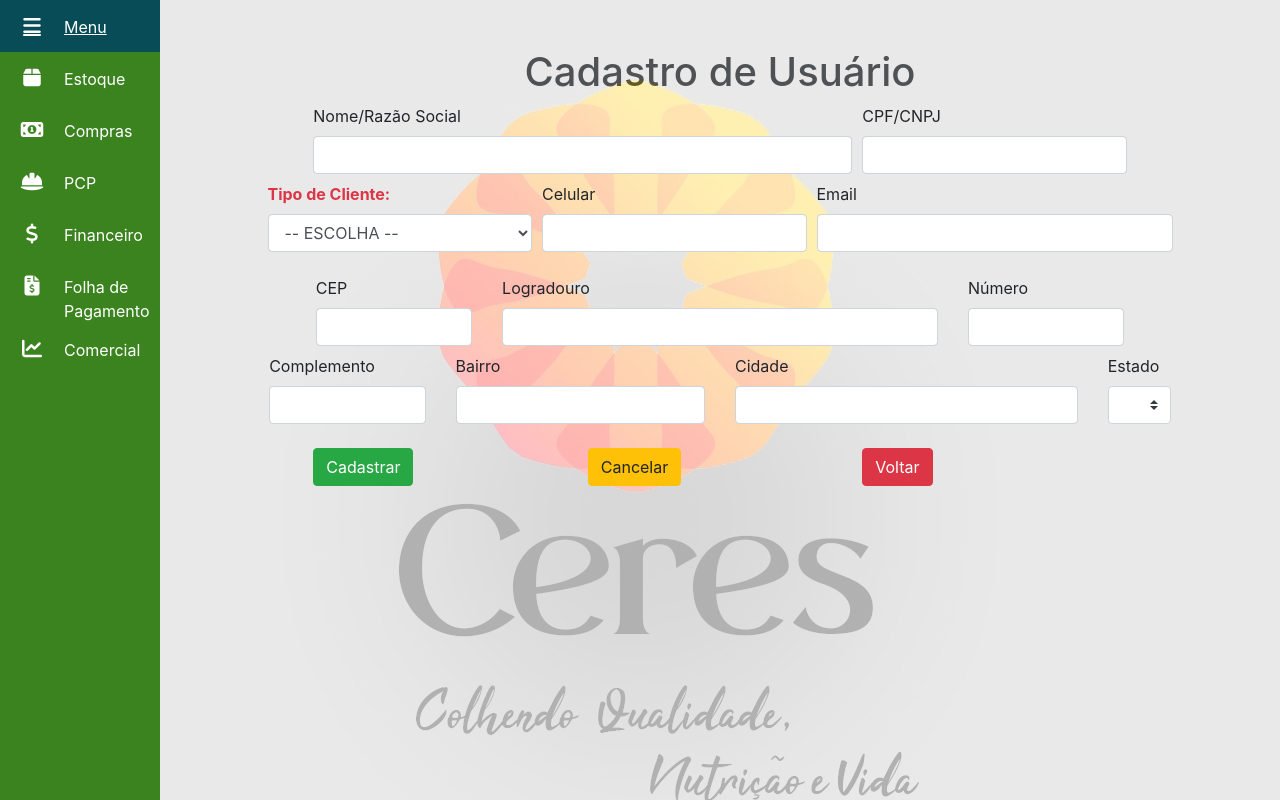
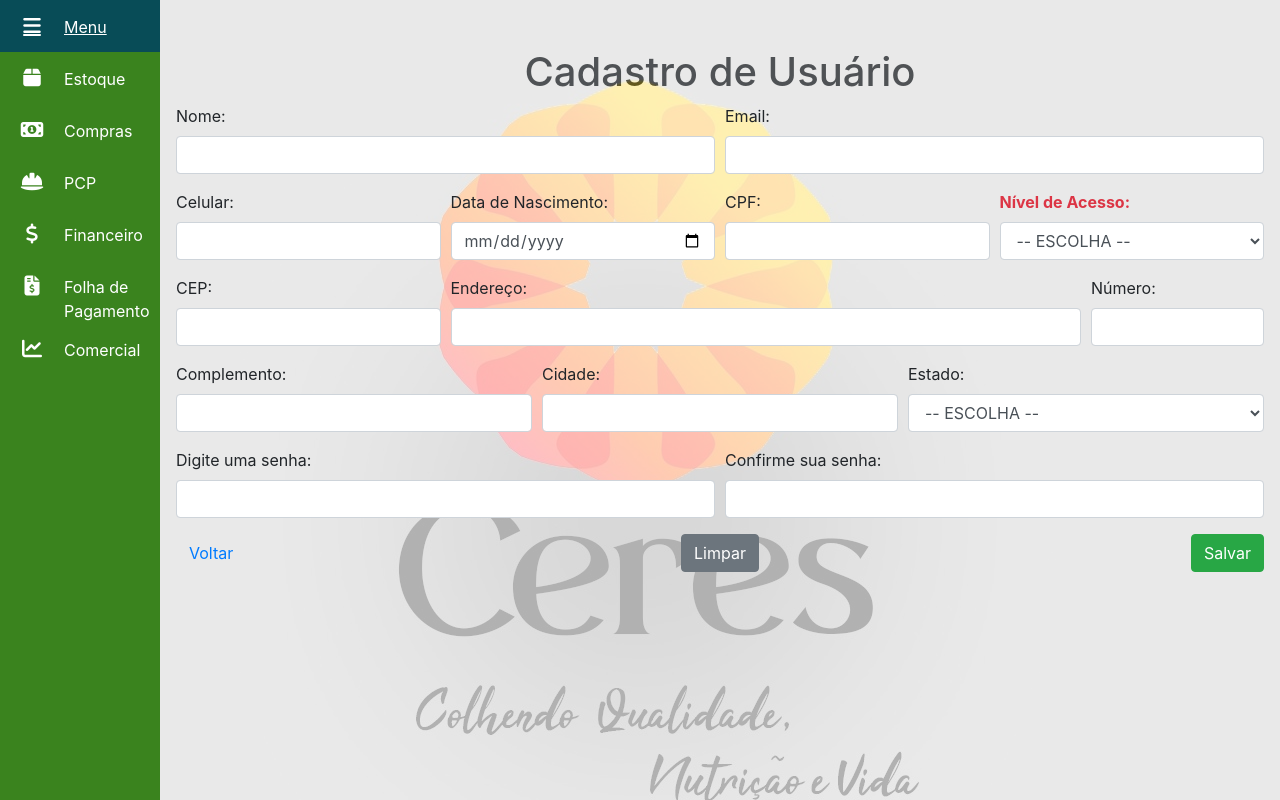
Before and after one commit to LucasTotino/pi_gandara, a PHP site: page /compras/cadUsuario.php in a window 1280 px wide. Run offline with PHP 8.4, Linux system fonts and the light colour scheme; lists and menus that the app fills with data are empty; some libraries are stand-ins or nearby versions.

Commit message:
tela de login teste e atualização das telas de compras

```diff
--- a/compras/cadUsuario.php
+++ b/compras/cadUsuario.php
@@ -1,24 +1,34 @@
 <?php
-if (isset($_POST['submit'])) {
+//require '../utils/conexao.php';
+// Verifica se veio um id na URL
+$id = isset($_GET['id']) ? $_GET['id'] : false;
+$cor = ($id) ? "btn-warning" : "btn-success";
+// Caso tenha um ID faz A busca do Usuario no BD
+if ($id) {
+    $sql = "SELECT * FROM usuarios WHERE id_usuario=?;";
+    $stmt = $conn->prepare($sql);
+    // Troca o ? pelo ID que veio na URL
+    $stmt->bind_param("i", $id);
+    $stmt->execute();
 
-    // Iniciando conexao
-    include_once('../funcoes/conexao.php');
+    $dados = $stmt->get_result();
 
-    // Variaveis principais
-    $nome = $_POST['nome'];
-    $cpf = $_POST['cpf'];
-    $nascimento = $_POST['nascimento'];
-    $celular = $_POST['celular'];
-    $email = $_POST['email'];
-    $cep = $_POST['cep'];
-    $logradouro = $_POST['logradouro'];
-    $numLogradouro = $_POST['numLogradouro'];
-    $complemento = $_POST['complemento'];
-    $bairro = $_POST['bairro'];
-    $cidade = $_POST['cidade'];
-    $estado = $_POST['estado'];
-    $senha = $_POST['senha'];
-    $qualificacao = $_POST['qualificacao'];
+    // Verifica se encontrou o usuario ou se ele existe no BD
+    if ($dados->num_rows > 0) {
+        // Coloca os dados do usuário em uma variavel como array
+        $user = $dados->fetch_assoc();
+    } else {
+        // Se não encontrou um usuario retorna para a página anterior.
+?>
+
+        <script>
+            history.back();
+        </script>
+<?php
+    }
+
+    //Como converter data do JP para PT-BR
+
 }
 ?>
 <!doctype html>
@@ -61,99 +71,143 @@ if (isset($_POST['submit'])) {
             }
             ?>
 
-            <form action="/onstudies/usuarios/iu_usuario.php" method="POST"><!-- Inicio Formulário -->
-                <div class="form-group">
-                    <!-- Nome, CPF e Data Nascimento -->
-                    <div class="form-row justify-content-center mt-2">
-                        <div class="col-sm-6">
-                            <label for="nome">Nome/Razão Social</label>
-                            <input type="text" class="form-control" id="nome" name="nome">
+<form id="userForm" action="/site-pi/bd/bd-usuario.php" method="POST">
+                    <input type="hidden" id="id_usuario" name="id_usuario" value="<?= isset($_GET['id']) ? $_GET['id'] : null ?>">
+                    <input type="hidden" name="acao" id="acao" value="<?= isset($_GET['id']) ? "ALTERAR" : "INCLUIR" ?>">
+                    <div class="form-row">
+                        <div class="form-group col-sm-6">
+                            <label for="nome">Nome:</label>
+                            <input type="text" class="form-control" id="nome" name="nome" required
+                            value="<?= ($id) ? $user['nome'] : null ?>">
                         </div>
-                        <div class="col-sm-3">
-                            <label for="cpf">CPF/CNPJ</label>
-                            <input type="text" class="form-control" id="cpf" name="cpf" maxlength="14" onkeypress="mascara('###.###.###-##', this)">
+                        <div class="form-group col-sm-6">
+                            <label for="email">Email:</label>
+                            <input type="email" class="form-control" id="email" name="email"
+                            value="<?= ($id) ? $user['email'] : null ?>">
+                        </div>
+                    </div>
+                    <div class="form-row">
+                        <div class="form-group col-sm-3">
+                            <label for="celular">Celular:</label>
+                            <input type="tel" class="form-control" id="celular" name="celular"
+                            value="<?= ($id) ? $user['celular'] : null ?>">
+                        </div>
+                        <div class="form-group col-sm-3">
+                            <label for="data_nascimento">Data de Nascimento:</label>
+                            <input type="date" class="form-control" id="data_nascimento" name="data_nascimento"
+                            value="<?= ($id) ? $user['data_nascimento'] : null ?>">
+                        </div>
+                        <div class="form-group col-sm-3">
+                            <label for="cpf">CPF:</label>
+                            <input type="tel" class="form-control" id="cpf" name="cpf"
+                            value="<?= ($id) ? $user['cpf'] : null ?>">
+                        </div>
+                        <div class="form-group col-sm-3">
+                            <label for="nivel_acesso" class="text-danger font-weight-bold">Nível de Acesso:</label>
+                            <select class="form-control" id="nivel_acesso" name="nivel_acesso">
+                                <option value=""> -- ESCOLHA -- </option>
+                                <option <?= (isset($_GET['id']) && $user['nivel_acesso'] == 1) ? "selected" : null ?>
+                                value="1">Usuário</option>
+                                <option <?= (isset($_GET['id']) && $user['nivel_acesso'] == 0) ? "selected" : null ?>
+                                value="0">Administrador</option>
+                            </select>
+                        </div>
+                    </div>
+                    <div class="form-row">
+                        <div class="form-group col-sm-3">
+                            <label for="cep">CEP:</label>
+                            <input type="text" class="form-control" id="cep" name="cep"
+                            value="<?= ($id) ? $user['cep'] : null ?>">
+                        </div>
+                        <div class="form-group col-sm-7">
+                            <label for="endereco">Endereço:</label>
+                            <input type="text" class="form-control" id="endereco" name="endereco"
+                            value="<?= ($id) ? $user['endereco'] : null ?>">
+                        </div>
+                        <div class="form-group col-sm-2">
+                            <label for="numero">Número:</label>
+                            <input type="text" class="form-control" id="numero" name="numero"
+                            value="<?= ($id) ? $user['numero'] : null ?>">
+                        </div>
+
+                    </div>
+
+                    <div class="form-row">
+                        <div class="form-group col-sm-4">
+                            <label for="complemento">Complemento:</label>
+                            <input type="text" class="form-control" id="complemento" name="complemento"
+                            value="<?= ($id) ? $user['complemento'] : null ?>">
+                        </div>
+                        <div class="form-group col-sm-4">
+                            <label for="cidade">Cidade:</label>
+                            <input type="text" class="form-control" id="cidade" name="cidade"
+                            value="<?= ($id) ? $user['cidade'] : null ?>">
+                        </div>
+                        <div class="form-group col-sm-4">
+                            <label for="estado">Estado:</label>
+                            <select class="form-control" id="estado" name="estado">
+                                <option value=""> -- ESCOLHA -- </option>
+                                <option <?= (isset($_GET['id']) && $user['estado'] == "AC") ? "selected" : null ?> value="AC">Acre</option>
+                                <option <?= (isset($_GET['id']) && $user['estado'] == "AL") ? "selected" : null ?> value="AL">Alagoas</option>
+                                <option <?= (isset($_GET['id']) && $user['estado'] == "AP") ? "selected" : null ?> value="AP">Amapá</option>
+                                <option <?= (isset($_GET['id']) && $user['estado'] == "AM") ? "selected" : null ?> value="AM">Amazonas</option>
+                                <option <?= (isset($_GET['id']) && $user['estado'] == "BA") ? "selected" : null ?> value="BA">Bahia</option>
+                                <option <?= (isset($_GET['id']) && $user['estado'] == "CE") ? "selected" : null ?> value="CE">Ceará</option>
+                                <option <?= (isset($_GET['id']) && $user['estado'] == "DF") ? "selected" : null ?> value="DF">Distrito Federal</option>
+                                <option <?= (isset($_GET['id']) && $user['estado'] == "ES") ? "selected" : null ?> value="ES">Espírito Santo</option>
+                                <option <?= (isset($_GET['id']) && $user['estado'] == "GO") ? "selected" : null ?> value="GO">Goiás</option>
+                                <option <?= (isset($_GET['id']) && $user['estado'] == "MA") ? "selected" : null ?> value="MA">Maranhão</option>
+                                <option <?= (isset($_GET['id']) && $user['estado'] == "MT") ? "selected" : null ?> value="MT">Mato Grosso</option>
+                                <option <?= (isset($_GET['id']) && $user['estado'] == "MS") ? "selected" : null ?> value="MS">Mato Grosso do Sul</option>
+                                <option <?= (isset($_GET['id']) && $user['estado'] == "MG") ? "selected" : null ?> value="MG">Minas Gerais</option>
+                                <option <?= (isset($_GET['id']) && $user['estado'] == "PA") ? "selected" : null ?> value="PA">Pará</option>
+                                <option <?= (isset($_GET['id']) && $user['estado'] == "PB") ? "selected" : null ?> value="PB">Paraíba</option>
+                                <option <?= (isset($_GET['id']) && $user['estado'] == "PR") ? "selected" : null ?> value="PR">Paraná</option>
+                                <option <?= (isset($_GET['id']) && $user['estado'] == "PE") ? "selected" : null ?> value="PE">Pernambuco</option>
+                                <option <?= (isset($_GET['id']) && $user['estado'] == "PI") ? "selected" : null ?> value="PI">Piauí</option>
+                                <option <?= (isset($_GET['id']) && $user['estado'] == "RJ") ? "selected" : null ?> value="RJ">Rio de Janeiro</option>
+                                <option <?= (isset($_GET['id']) && $user['estado'] == "RN") ? "selected" : null ?> value="RN">Rio Grande do Norte</option>
+                                <option <?= (isset($_GET['id']) && $user['estado'] == "RS") ? "selected" : null ?> value="RS">Rio Grande do Sul</option>
+                                <option <?= (isset($_GET['id']) && $user['estado'] == "RO") ? "selected" : null ?> value="RO">Rondônia</option>
+                                <option <?= (isset($_GET['id']) && $user['estado'] == "RR") ? "selected" : null ?> value="RR">Roraima</option>
+                                <option <?= (isset($_GET['id']) && $user['estado'] == "SC") ? "selected" : null ?> value="SC">Santa Catarina</option>
+                                <option <?= (isset($_GET['id']) && $user['estado'] == "SP") ? "selected" : null ?> value="SP">São Paulo</option>
+                                <option <?= (isset($_GET['id']) && $user['estado'] == "SE") ? "selected" : null ?> value="SE">Sergipe</option>
+                                <option <?= (isset($_GET['id']) && $user['estado'] == "TO") ? "selected" : null ?> value="TO">Tocantins</option>
+                            </select>
+                        </div>
+
+                    </div>
+
+                    <div class="form-row">
+                        <div class="col-sm-6 form-group">
+                            <label for="senha">Digite uma senha:</label>
+                            <input type="password" name="senha" id="senha" class="form-control text-center"
+                            <?= (isset($_GET['id'])) ? null : "required" ?> >
+
+                        </div>
+                        <div class="col-sm-6 form-group">
+                            <label for="confirma_senha">Confirme sua senha:</label>
+                            <input type="password" name="confirma_senha" id="confirma_senha" class="form-control text-center"
+                            <?= (isset($_GET['id'])) ? null : "" ?>>
                         </div>
                     </div>
 
-                    <!-- Celular e Email -->
-                    <div class="form-row justify-content-center mt-2">
-                        <div class="form-group col-sm-3">
-                            <label for="nivel_acesso" class="text-danger font-weight-bold">Tipo de Cliente:</label>
-                            <select class="form-control" id="nivel_acesso" name="nivel_acesso">
-                                <option value=""> -- ESCOLHA -- </option>
-                                <option <?= (isset($_GET['id']) && $user['nivel_acesso'] == 1) ? "selected" : null ?>
-                                    value="1">Pessoa Física</option>
-                                <option <?= (isset($_GET['id']) && $user['nivel_acesso'] == 0) ? "selected" : null ?>
-                                    value="0">Pessoa Jurídica</option>
-                            </select>
+                    <div class="row">
+                        <div class="col">
+                            <a href="/site-pi/dashboard.php" class="btn btn-link" id="btnBack">Voltar</a>
                         </div>
-                        <div class="col-sm-3">
-                            <label for="celular">Celular</label>
-                            <input type="celular" class="form-control" id="celular" name="celular" maxlength="15" onkeypress="mascara('(##) #####-####', this)">
+                        <div class="col text-center">
+                            <button type="reset" class="btn btn-secondary" id="btnClear">Limpar</button>
                         </div>
-                        <div class="col-sm-4">
-                            <label for="email">Email</label>
-                            <input type="email" class="form-control" id="email" name="email" autocomplete="on">
+                        <div class="col d-flex justify-content-end">
+                            <button type="submit" class="btn <?= $cor ?>">Salvar</button>
                         </div>
                     </div>
 
-                    <!-- Endereço -->
-                    <div class="row justify-content-center mt-2">
-                        <div class="col-sm-2">
-                            <label for="cep">CEP</label>
-                            <input type="text" class="form-control" id="cep" name="cep" maxlength="9" onkeypress="mascara('#####-###', this)">
-                        </div>
-                        <div class="col-sm-5">
-                            <label for="logradouro">Logradouro</label>
-                            <input type="text" class="form-control" id="logradouro" name="logradouro">
-                        </div>
-                        <div class="col-sm-2">
-                            <label for="numLogradouro">Número</label>
-                            <input type="number" class="form-control" id="numLogradouro" name="numLogradouro">
-                        </div>
-                    </div>
-                    <div class="row justify-content-center mt-2">
-                        <div class="col-sm-2">
-                            <label for="complemento">Complemento</label>
-                            <input type="text" class="form-control" id="complemento" name="complemento">
-                        </div>
-                        <div class="col-sm-3">
-                            <label for="bairro">Bairro</label>
-                            <input type="text" class="form-control" id="bairro" name="bairro">
-                        </div>
-                        <div class="col-sm-4">
-                            <label for="cidade">Cidade</label>
-                            <input type="text" class="form-control" id="cidade" name="cidade">
-                        </div>
-                        <div class="col-sm-1">
-                            <label for="estado">Estado</label>
-                            <div class="input-group">
-                                <select class="custom-select" id="estado" name="estado">
-                                    <option></option>
-                                </select>
-                            </div>
-                        </div>
-                    </div>
 
-                    <!-- Qualificação -->
-                    <div class="form-row justify-content-center mt-2">
 
-                    </div>
-
-                    <!-- Botões -->
-                    <div class="form-row justify-content-center">
-                        <div class="col-sm-3 mt-3">
-                            <button type="submit" name="submit" class="btn btn-success">Cadastrar</button>
-                        </div>
-                        <div class="col-sm-3 mt-3">
-                            <button type="reset" class="btn btn-warning">Cancelar</button>
-                        </div>
-                        <div class="col-sm-3 mt-3">
-                            <a href="/pi_gandara/compras/index.php"><button type="button" class="btn btn-danger">Voltar</button></a>
-                        </div>
-                    </div>
-                </div>
-            </form>
+                </form>
         </div>
     </main>
 
--- a/compras/solicitacaoCompra.php
+++ b/compras/solicitacaoCompra.php
@@ -55,10 +55,6 @@ if (isset($_POST['submit'])) {
                         <div class="col-sm-2">
                             <label for="nome">Item</label>
                             <input type="text" class="form-control" id="nome" name="nome">
-                        </div>
-                        <div class="col-sm-6">
-                            <label for="cpf">Descrição</label>
-                            <input type="text" class="form-control" id="cpf" name="cpf" maxlength="14" onkeypress="mascara('###.###.###-##', this)">
                         </div>
                     </div>
 
```
Also changed, not shown: compras/cotacao.php (+29 -42 lines), compras/index.php (+33 -28 lines), css/login.css (added, +210 -0 lines), js/script.js (+11 -0 lines), login.php (added, +65 -0 lines).
